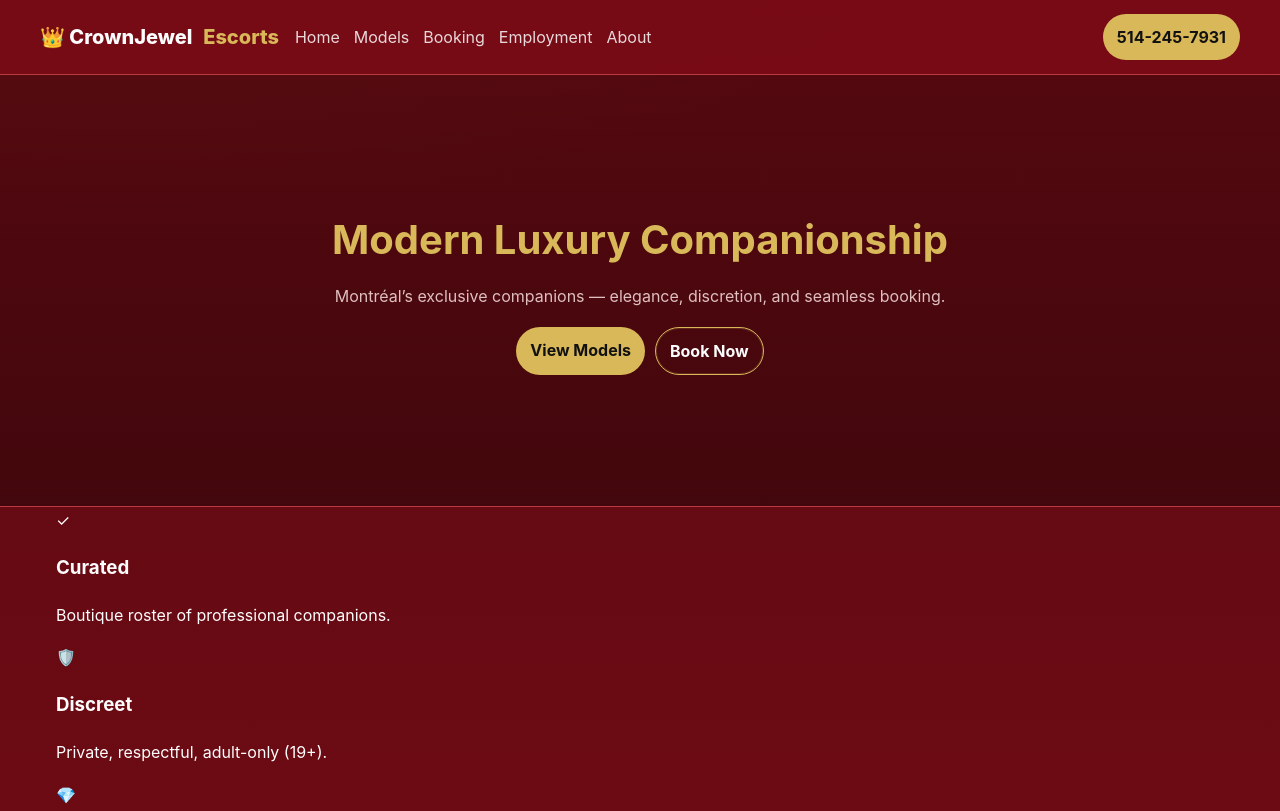
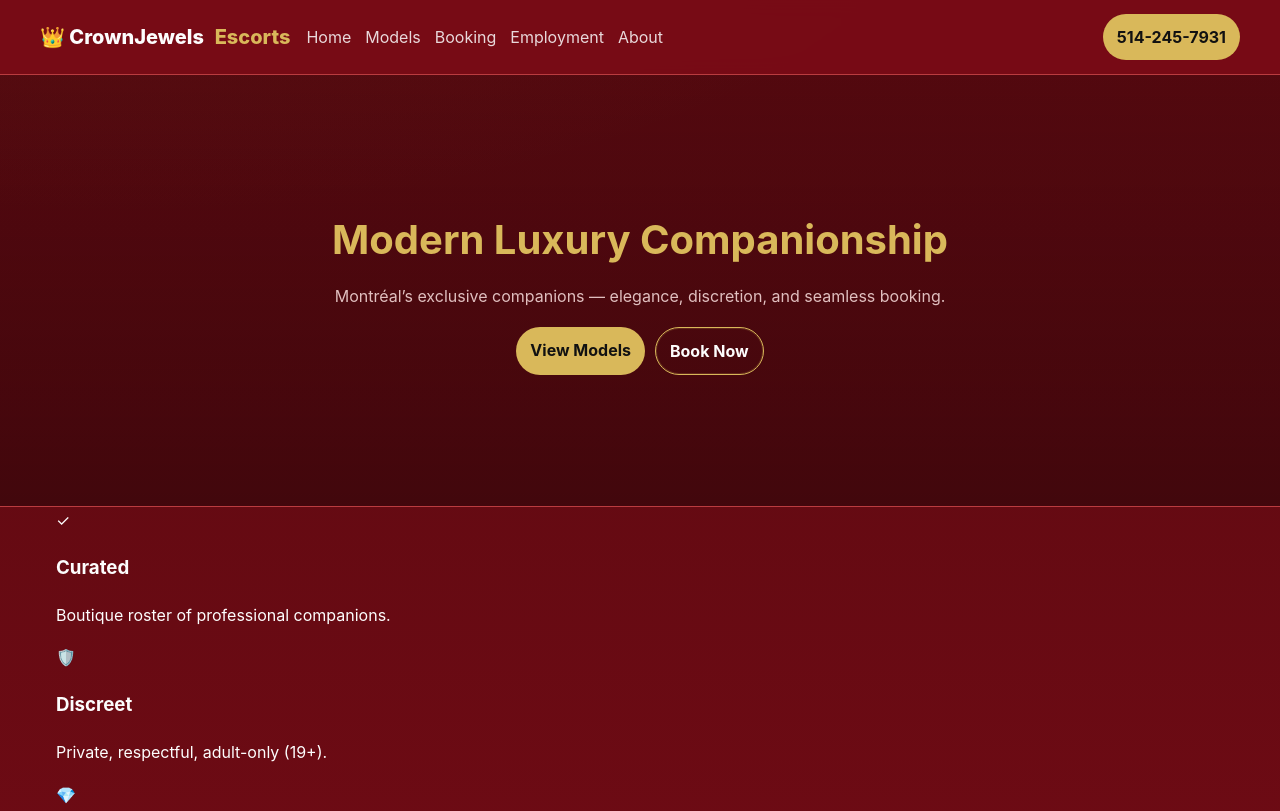
Before and after one commit to ailimei5/crownjewelescorts, a plain HTML site: page index.html in a window 1280 px wide. Shown: the top 811 px of the page. Drawn offline with Linux system fonts and the light colour scheme.

Commit message:
update booking

```diff
--- a/index.html
+++ b/index.html
@@ -13,7 +13,7 @@
   <!-- Top Nav -->
   <header class="nav">
     <div class="wrap nav-inner">
-      <a class="brand" href="#home">👑 CrownJewel <span class="brand-sub">Escorts</span></a>
+      <a class="brand" href="#home">👑 CrownJewels <span class="brand-sub">Escorts</span></a>
       <nav class="links">
         <a href="#home">Home</a>
         <a href="#models">Models</a>
```
